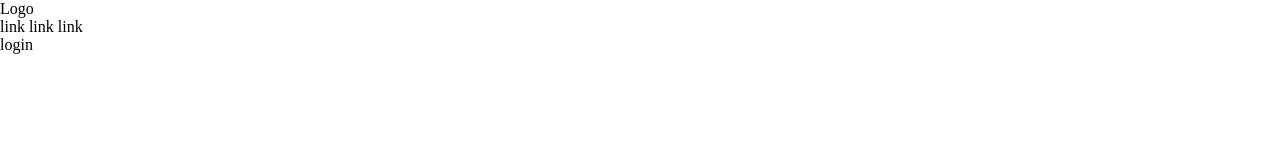
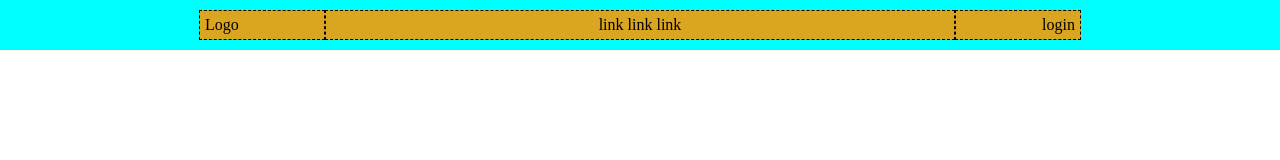
Before and after one commit to PierluigiRebiscini/htmlcss-struttura-discord, a plain HTML site: page index.html in a window 1280 px wide. Drawn offline with Linux system fonts and the light colour scheme.

Commit message:
create classi per i div all'interno dell'header

```diff
--- a/style/style.css
+++ b/style/style.css
@@ -3,3 +3,42 @@
     padding: 0;
 box-sizing: border-box;
 }
+
+header{
+    background-color: aqua;
+}
+
+.conteiner{
+    display: flex;
+justify-content: center;
+padding: 10px;
+}
+
+.pad-div{
+    padding: 5px
+}
+.bg-nav{
+
+    background-color: goldenrod;
+    border: dashed black 1px;
+
+
+}
+
+
+
+.login{
+    flex-basis: 10%;
+    text-align: end;
+
+}
+.link{
+    flex-basis: 50%;
+    text-align: center;
+
+
+}
+.logo{
+    flex-basis: 10%;
+
+}
```
